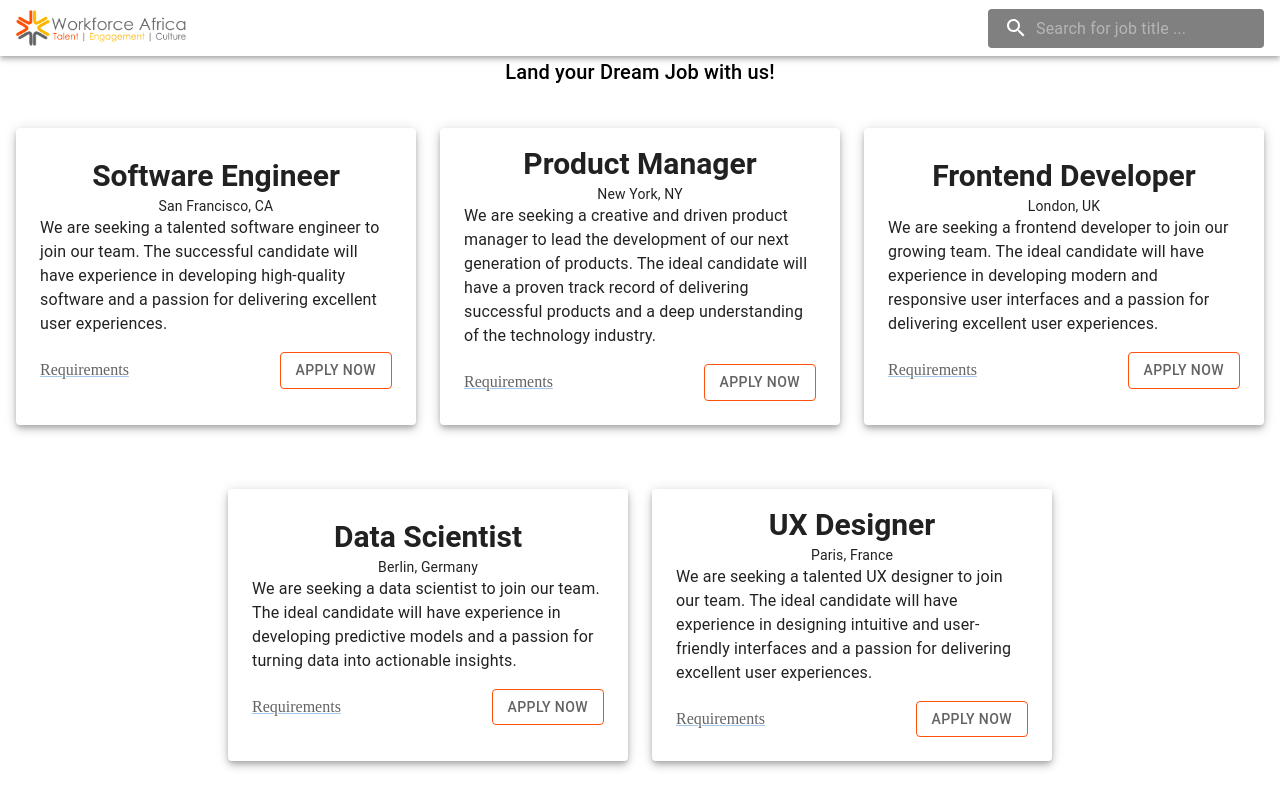
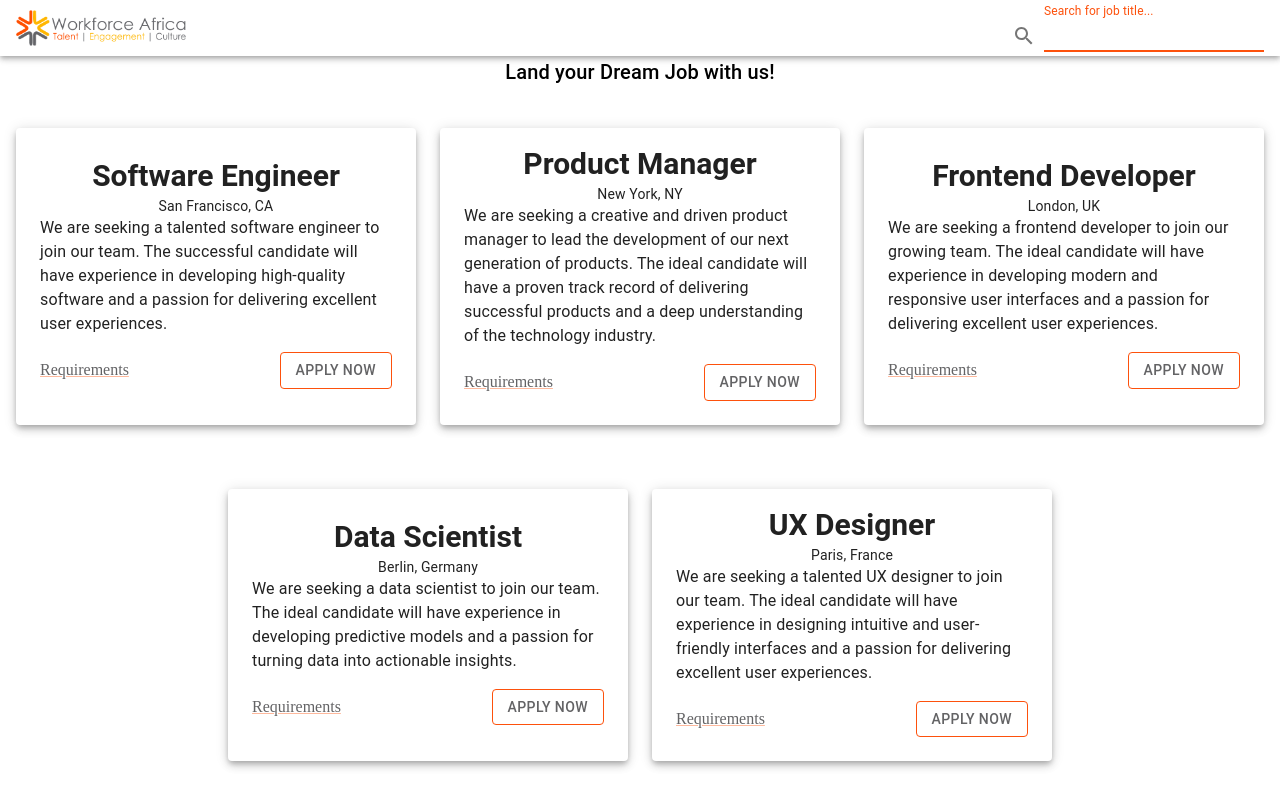
Before and after one commit to WalobwaD/Workforce-Africa, a React (Create React App) app: page / in a window 1280 px wide. Built offline with nearby package versions, Linux system fonts and the light colour scheme.

Commit message:
SearchBar

```diff
--- a/src/components/NavBar/SearchBar/SearchBar.js
+++ b/src/components/NavBar/SearchBar/SearchBar.js
@@ -1,6 +1,9 @@
 import { useContext} from "react"
-import {Search, SearchIconWrapper, StyledInputBase} from "./styles"
+
 import SearchIcon from "@mui/icons-material/Search"
+import { Box, TextField } from "@mui/material"
+import {searchBox} from "./styles"
+
 import { SearchContext } from "../../../context/searchContext"
 
 const SearchBar = ()=> {
@@ -9,20 +12,22 @@ const SearchBar = ()=> {
         setSearch(e.target.value)
     }
     return (
-
-        <Search>
-            <SearchIconWrapper>
-                <SearchIcon />
-            </SearchIconWrapper>
-            <StyledInputBase
-                placeholder="Search for job title ..."
-                inputProps={{ 'aria-label': 'search' }}
+        <Box sx={searchBox}>
+            <SearchIcon sx={{ color: 'action.active', mr: 1, my: 0.5 }} />
+            <TextField
                 onChange={handleChange}
+                label="Search for job title..."
                 value={searchTerm}
-                variant= 'standard'
-            />
-        </Search>
+                id="input-with-sx"
+                variant="standard"
+                sx= {{color:'#FD510C'}}
+                autoFocus= {true}
+                color="primary"
+        />
+      </Box>
     )
 }
 
+
+
 export default SearchBar;
--- a/src/components/NavBar/SearchBar/styles.js
+++ b/src/components/NavBar/SearchBar/styles.js
@@ -1,41 +1,6 @@
-import {InputBase, styled} from "@mui/material"
+const searchBox = {
+  display: 'flex',
+  alignItems: 'flex-end'
+}
 
-const Search = styled('div')(({ theme }) => ({
-  position: 'relative',
-  borderRadius: theme.shape.borderRadius,
-  backgroundColor: 'gray',
-  marginLeft: 0,
-  [theme.breakpoints.up('sm')]: {
-    marginLeft: theme.spacing(1),
-    width: 'auto',
-  },
-}));
-
-const SearchIconWrapper = styled('div')(({ theme }) => ({
-  padding: theme.spacing(0, 2),
-  height: '100%',
-  position: 'absolute',
-  pointerEvents: 'none',
-  display: 'flex',
-  alignItems: 'center',
-  justifyContent: 'center',
-}));
-
-const StyledInputBase = styled(InputBase)(({ theme }) => ({
-  color: 'inherit',
-  '& .MuiInputBase-input': {
-    padding: theme.spacing(1, 1, 1, 0),
-    // vertical padding + font size from searchIcon
-    paddingLeft: `calc(1em + ${theme.spacing(4)})`,
-    transition: theme.transitions.create('width'),
-    width: '100%',
-    [theme.breakpoints.up('sm')]: {
-      width: '12ch',
-      '&:focus': {
-        width: '20ch',
-      },
-    },
-  },
-}));
-
-export {Search,SearchIconWrapper, StyledInputBase};
+export {searchBox}
--- a/src/context/themeContext.js
+++ b/src/context/themeContext.js
@@ -1,6 +1,11 @@
 import { createTheme } from "@mui/material";
 
 const theme = createTheme({
+    palette : {
+        primary: {
+            main: '#FD510C'
+        }
+    },
     breakpoints: {
         values: {
             mobile: 0,
```
Also changed, not shown: src/components/NavBar/NavBar.js (+2 -8 lines).
